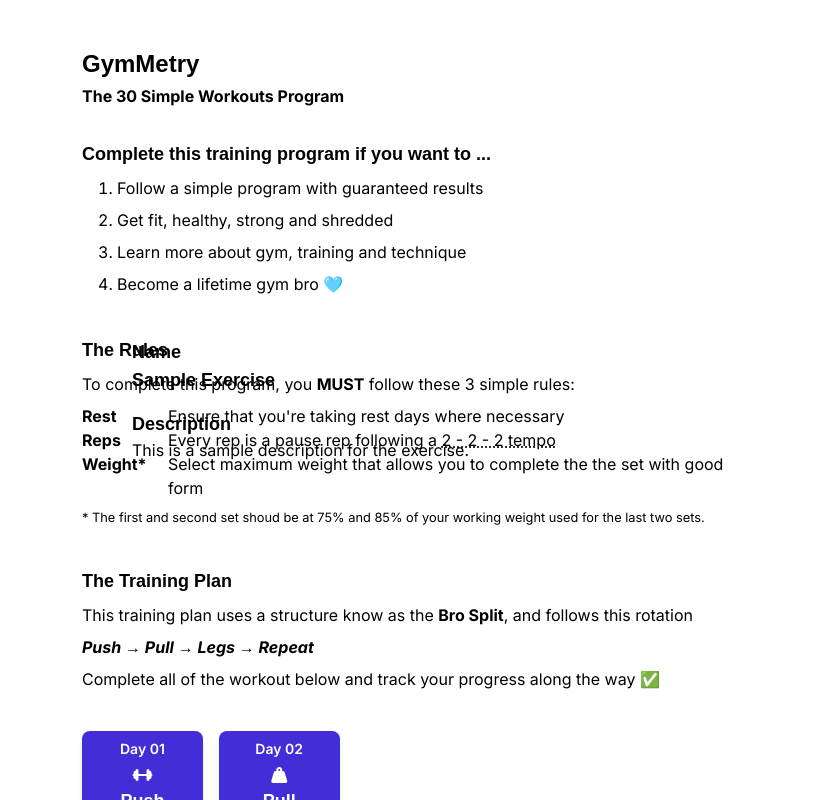
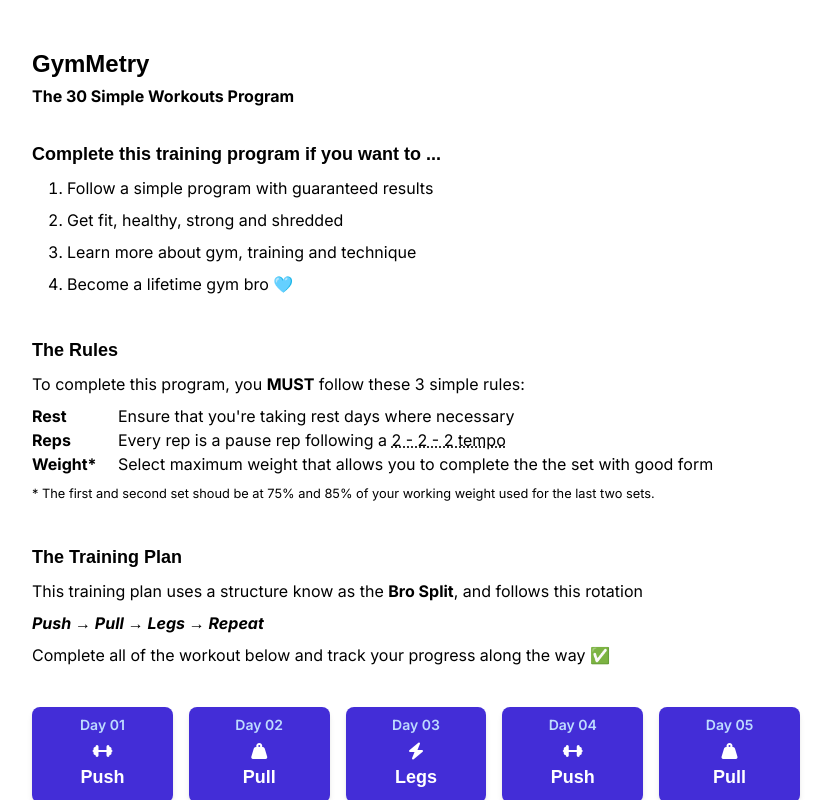
Before and after one commit to nasghoi/gym-metry, a React (Vite) app: page / in a window 1280 px wide. Shown: the top 800 px of the page, without its empty margins (224-1055 px from the left). Built offline with nearby package versions, Linux system fonts and the light colour scheme; a web font is replaced by a local one.

Commit message:
add: interactivity

```diff
--- a/src/components/Grid.jsx
+++ b/src/components/Grid.jsx
@@ -1,9 +1,10 @@
-import { workoutProgram as training_plan } from '../utils/index.js'
+import { workoutProgram as training_plan } from '../utils'
 import WorkoutCard from "./WorkoutCard.jsx";
+import React, { useState } from 'react'
 
 export default function Grid() {
     const isLocked = false
-    const selectedWorkout = 2
+    const [selectedWorkout, setSelectedWorkout] = useState(null);
 
     return (
         <div className="training-plan-grid">
@@ -28,7 +29,9 @@ export default function Grid() {
                 }
 
                 return (
-                    <button className={'btn-primary' + (isLocked ? ' inactive' : '')} key={workoutIndex}>
+                    <button onClick={() => {
+                        setSelectedWorkout(workoutIndex)
+                    }} className={'btn-primary' + (isLocked ? ' inactive' : '')} key={workoutIndex}>
                         <div className="plan-card-header">
                             <p>Day {dayNum}</p>
                         </div>
--- a/src/components/WorkoutCard.jsx
+++ b/src/components/WorkoutCard.jsx
@@ -1,17 +1,22 @@
-import React from 'react'
+import React, { useState } from 'react'
 import Modal from "./Modal";
+import { exerciseDescriptions } from '../utils';
 
 export default function WorkoutCard(props) {
     const { trainingPlan, workoutIndex, type, dayNum, icon } = props
 
     const { warmup, workout } = trainingPlan || {}
-
-    const showExerciseDescription = { name: 'sample-exercise', description: 'This is a sample description for the exercise.' };
+    const [showExerciseDescription, setShowExerciseDescription] = useState(null);
+    // const showExerciseDescription = { name: 'sample-exercise', description: 'This is a sample description for the exercise.' };
 
     return (
         <div className="workout-container">
-            <Modal showExerciseDescription={showExerciseDescription}
-                handleCloseModal={() => { }} />
+            {showExerciseDescription && (
+                <Modal showExerciseDescription={showExerciseDescription}
+                    handleCloseModal={() => {
+                        setShowExerciseDescription(null)
+                    }} />
+            )}
             <div className="workout-card card">
                 <div className="plan-card-header">
                     <p>Day {dayNum}</p>
@@ -34,7 +39,12 @@ export default function WorkoutCard(props) {
                         <React.Fragment key={warmupIndex}>
                             <div className="exercise-name">
                                 <p>{warmupIndex + 1}. {warmupExercise.name}</p>
-                                <button className="help-icon">
+                                <button onClick={() => (
+                                    setShowExerciseDescription({
+                                        name: warmupExercise.name,
+                                        description: exerciseDescriptions[warmupExercise.name]
+                                    })
+                                )} className="help-icon">
                                     <i className="fa-regular fa-circle-question" />
                                 </button>
                             </div>
@@ -58,6 +68,14 @@ export default function WorkoutCard(props) {
                         <React.Fragment key={workoutIndex}>
                             <div className="exercise-name">
                                 <p>{workoutIndex + 1}. {workoutExercise.name}</p>
+                                <button onClick={() => (
+                                    setShowExerciseDescription({
+                                        name: workoutExercise.name,
+                                        description: exerciseDescriptions[workoutExercise.name]
+                                    })
+                                )} className="help-icon">
+                                    <i className="fa-regular fa-circle-question" />
+                                </button>
                             </div>
                             <p className="exercise-info">{workoutExercise.sets}</p>
                             <p className="exercise-info">{workoutExercise.reps}</p>
--- a/src/index.css
+++ b/src/index.css
@@ -18,6 +18,9 @@ h6 {
 
 h1 {
     @apply text-2xl;
+}
+h2 {
+    @apply text-xl;
 }
 
 a {
@@ -75,7 +78,7 @@ header,
 main,
 footer {
     width: 100%;
-    max-width: 700px;
+    max-width: 800px;
     padding: 1rem;
     margin: 0 auto;
 }
@@ -144,7 +147,7 @@ h3,
     font-weight: 600;
     font-size: 0.75rem;
     line-height: 1rem;
-    color: var(--color-link);
+    color: var(--color-blue-200);
 }
 
 .workout-container {
@@ -197,6 +200,7 @@ input:disabled {
 
 button.help-icon {
     pointer-events: none;
+    cursor: pointer;
     opacity: 0;
     padding: 0 0.5rem;
     color: var(--color-link);
@@ -240,9 +244,9 @@ button.help-icon:hover {
 }
 
 .modal-underlay {
+    @apply bg-gray-100;
     position: absolute;
     inset: 0;
-    background: var(--background-muted);
     opacity: 0.8;
     z-index: 99;
     width: 100%;
@@ -257,15 +261,14 @@ button.help-icon:hover {
 }
 
 .modal-content {
+    @apply rounded-xl border-2;
     position: relative;
     z-index: 101;
     width: 100%;
     margin: 0 auto;
     max-width: 600px;
     max-height: 400px;
-    border-radius: var(--border-radius-large);
-    border: 1px solid var(--border-primary);
-    background: var(--background-primary);
+    background: var(--color-indigo-300);
     padding: 1rem;
     display: flex;
     flex-direction: column;
```
